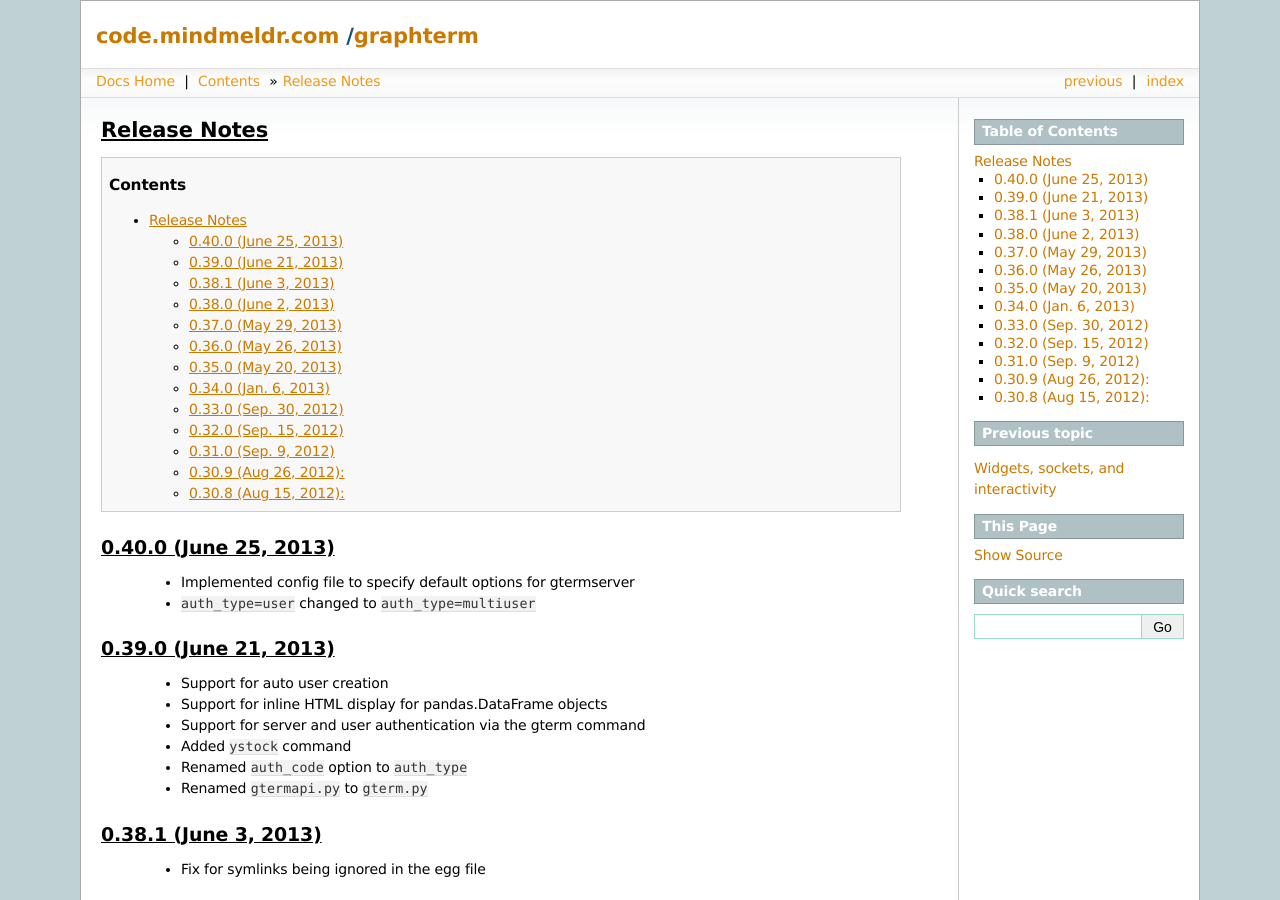
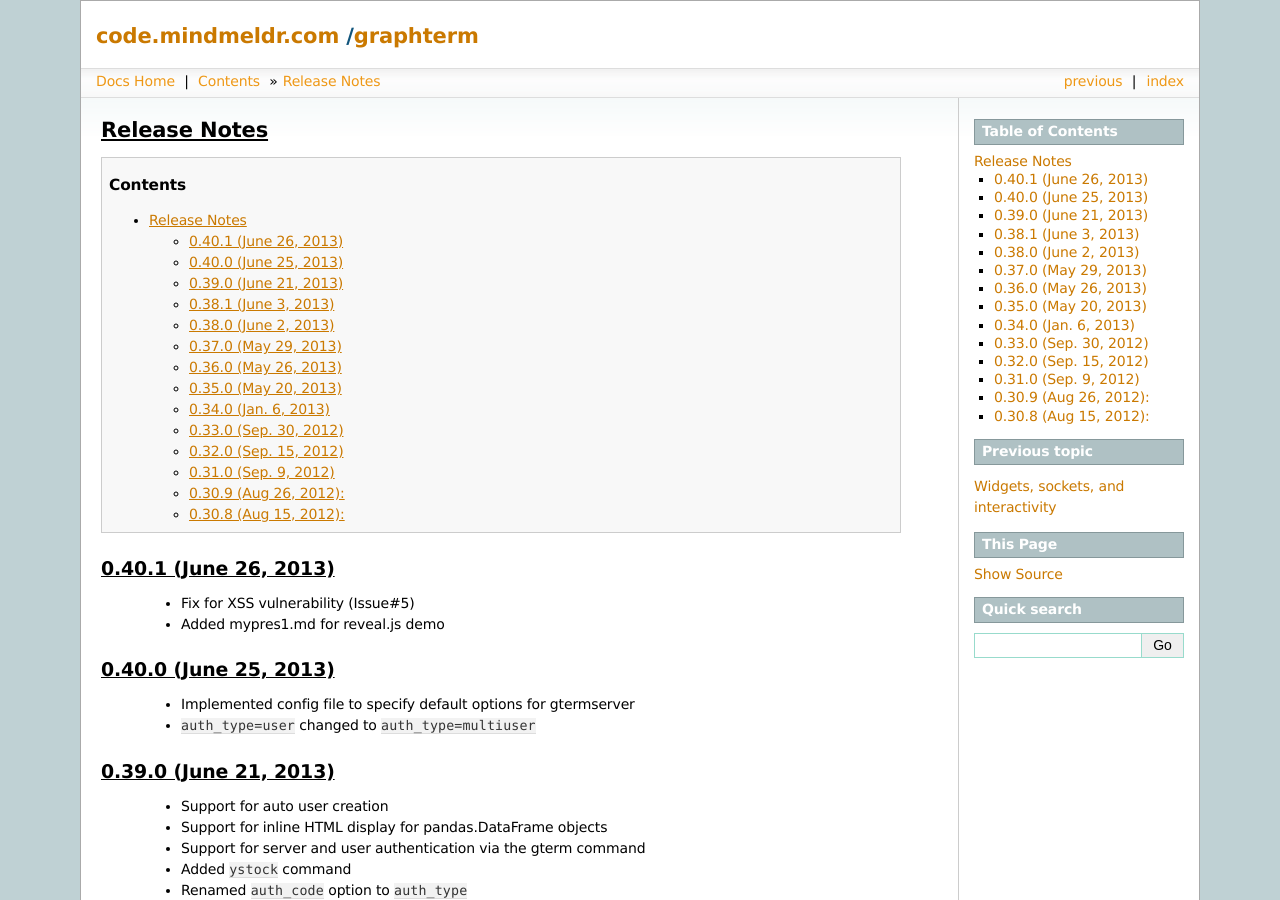
Before and after one commit to mitotic/graphterm, a Sphinx documentation site: the page built from docs/release-notes.rst, in a window 1280 px wide and 900 px high. Built offline with Sphinx 7.4.7, drawn with Linux system fonts in a browser that asks for light colours; the version number could not be read and is left out.

Commit message:
Fix for XSS vulnerability (Issue#5)

```diff
--- a/docs/_templates/index.html
+++ b/docs/_templates/index.html
@@ -10,8 +10,8 @@
    <a href="https://groups.google.com/group/graphterm">mailing list</a>
    or follow <a href="https://twitter.com/intent/user?screen_name=graphterm">@graphterm</a>
    on Twitter for updates.</li>
-   <li>The latest version is <a href="http://pypi.python.org/pypi/graphterm">0.40.0</a>
-   released June 25, 2013. See the
+   <li>The latest version is <a href="http://pypi.python.org/pypi/graphterm">0.40.1</a>
+   released June 26, 2013. See the
    <a href="release-notes.html">Release Notes</a>
    </li>
 </ol>
--- a/docs/release-notes.rst
+++ b/docs/release-notes.rst
@@ -1,6 +1,14 @@
 Release Notes
 ******************************************************************************************
 .. contents::
+
+
+0.40.1 (June 26, 2013)
+---------------------------------------------------------------------------------
+
+  - Fix for XSS vulnerability (Issue#5)
+
+  - Added mypres1.md for reveal.js demo
 
 
 0.40.0 (June 25, 2013)
```
Also changed, not shown: 2 other files.
